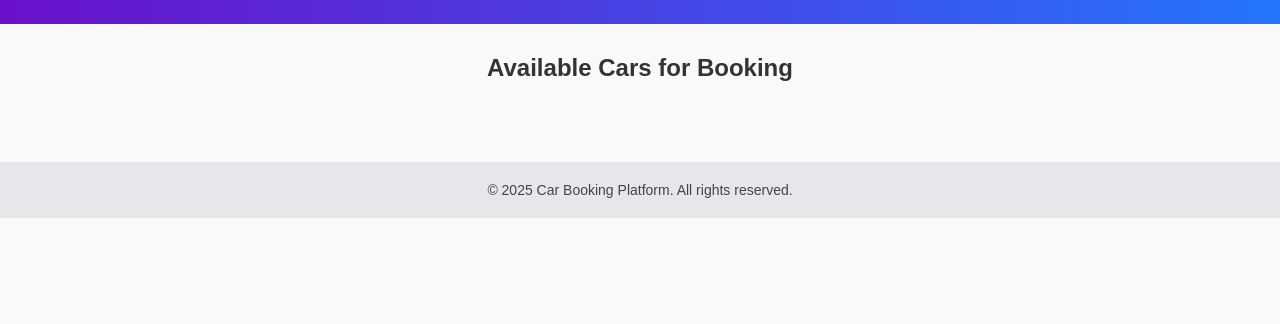
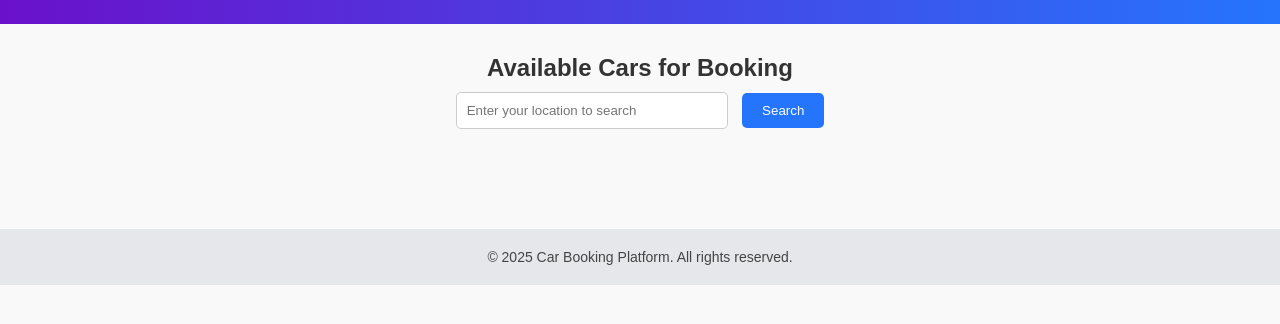
Before and after one commit to prateek959/Car-booking, a plain HTML site: page frontend/customer/AvailableCar.html in a window 1280 px wide. Shown: the part 56-380 px from the top of the page. Drawn offline with Linux system fonts and the light colour scheme; no server answers.

Commit message:
Update AvailableCar.html

```diff
--- a/frontend/customer/AvailableCar.html
+++ b/frontend/customer/AvailableCar.html
@@ -42,6 +42,28 @@
       text-align: center;
       margin: 30px 0 10px;
       color: #333;
+    }
+
+    .search-box {
+      text-align: center;
+      margin: 10px 0 30px;
+    }
+
+    .search-box input {
+      padding: 10px;
+      width: 250px;
+      border-radius: 5px;
+      border: 1px solid #ccc;
+    }
+
+    .search-box button {
+      padding: 10px 20px;
+      background-color: #2575fc;
+      color: white;
+      border: none;
+      border-radius: 5px;
+      cursor: pointer;
+      margin-left: 10px;
     }
 
     .car-container {
@@ -117,6 +139,12 @@
   </nav>
 
   <h2>Available Cars for Booking</h2>
+
+  <div class="search-box">
+    <input type="text" id="locationInput" placeholder="Enter your location to search" />
+    <button onclick="searchByLocation()">Search</button>
+  </div>
+
   <div class="car-container" id="carContainer">
     <!-- Cars will be injected here -->
   </div>
@@ -134,7 +162,6 @@
       "https://images.pexels.com/photos/305070/pexels-photo-305070.jpeg",
       "https://images.pexels.com/photos/1149137/pexels-photo-1149137.jpeg",
       "https://images.pexels.com/photos/1007415/pexels-photo-1007415.jpeg",
-      "https://images.pexels.com/photos/305070/pexels-photo-305070.jpeg",
       "https://images.pexels.com/photos/120049/pexels-photo-120049.jpeg",
       "https://images.pexels.com/photos/112460/pexels-photo-112460.jpeg"
     ];
@@ -160,6 +187,11 @@
     function displayCars(cars) {
       const container = document.getElementById("carContainer");
       container.innerHTML = "";
+
+      if (!cars.length) {
+        container.innerHTML = "<p style='grid-column: 1 / -1; text-align:center;'>No cars found for this location.</p>";
+        return;
+      }
 
       cars.forEach(car => {
         const randomImg = carImages[Math.floor(Math.random() * carImages.length)];
@@ -218,6 +250,35 @@
       }
     }
 
+    async function searchByLocation() {
+      const token = localStorage.getItem("token");
+      const pattern = document.getElementById("locationInput").value.trim();
+
+      if (!pattern) {
+        alert("Please enter a location to search.");
+        return;
+      }
+
+      try {
+        const encodedPattern = pattern;
+        const res = await fetch(`https://car-booking-92e3.onrender.com/location/get?pattern=${encodedPattern}`, {
+          headers: {
+            Authorization: `Bearer ${token}`
+          }
+        });
+
+        const data = await res.json();
+        if (res.ok) {
+          displayCars(data);
+        } else {
+          alert(data.msg || "Search failed.");
+        }
+      } catch (err) {
+        alert("Error while searching for cars.");
+        console.error(err);
+      }
+    }
+
     function logout() {
       localStorage.clear();
       window.location.href = "../index.html";
```
